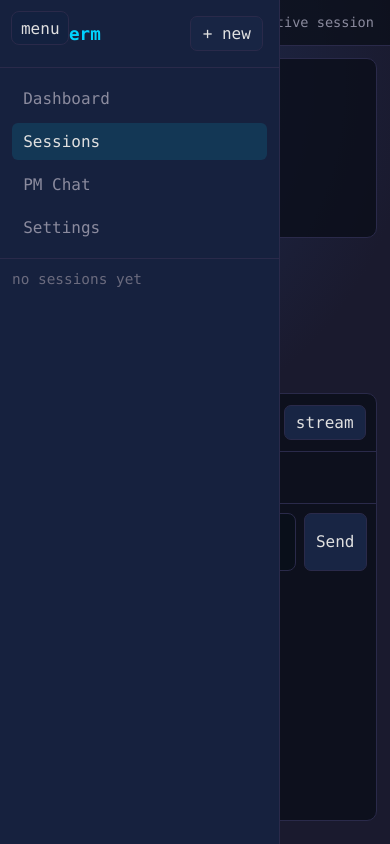
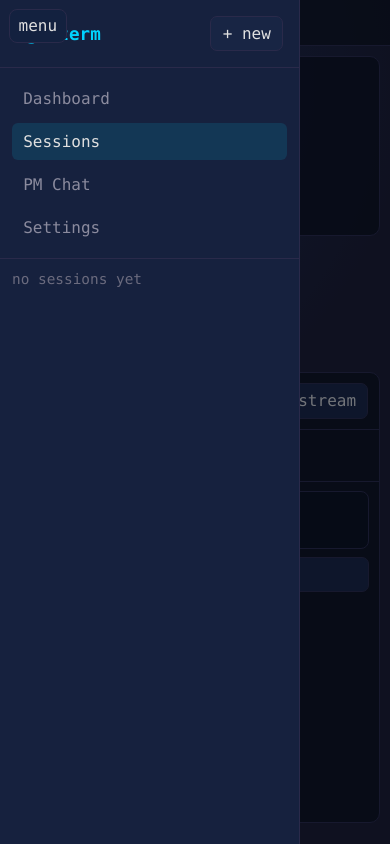
Before and after one commit to houx15/agenterm, a React (Vite) app in the folder frontend/: page /sessions in a window 390 px wide. Both pictures are taken after a click on the button "menu". Built offline with nearby package versions, Linux system fonts and the light colour scheme.

Commit message:
feat(frontend): improve mobile responsive layout support

```diff
--- a/frontend/src/components/Layout.tsx
+++ b/frontend/src/components/Layout.tsx
@@ -1,4 +1,4 @@
-import { useState } from 'react'
+import { useEffect, useState } from 'react'
 import { Outlet, useLocation } from 'react-router-dom'
 import Sidebar from './Sidebar'
 import { useAppContext } from '../App'
@@ -8,6 +8,16 @@ export default function Layout() {
   const [sidebarOpen, setSidebarOpen] = useState(window.innerWidth >= 768)
   const location = useLocation()
 
+  useEffect(() => {
+    const onResize = () => {
+      if (window.innerWidth >= 768) {
+        setSidebarOpen(true)
+      }
+    }
+    window.addEventListener('resize', onResize)
+    return () => window.removeEventListener('resize', onResize)
+  }, [])
+
   const closeOnMobile = () => {
     if (window.innerWidth < 768) {
       setSidebarOpen(false)
@@ -16,7 +26,13 @@ export default function Layout() {
 
   return (
     <div className="app-shell">
-      <button className="mobile-sidebar-toggle" onClick={() => setSidebarOpen((v) => !v)} type="button">
+      <button
+        aria-expanded={sidebarOpen}
+        aria-label="Toggle navigation"
+        className="mobile-sidebar-toggle"
+        onClick={() => setSidebarOpen((v) => !v)}
+        type="button"
+      >
         menu
       </button>
 
@@ -31,6 +47,14 @@ export default function Layout() {
           closeOnNavigate={closeOnMobile}
         />
       </div>
+      <button
+        aria-hidden={!sidebarOpen}
+        aria-label="Close navigation"
+        className={`mobile-sidebar-backdrop ${sidebarOpen ? 'open' : ''}`.trim()}
+        onClick={closeOnMobile}
+        tabIndex={sidebarOpen ? 0 : -1}
+        type="button"
+      />
 
       <main className="content-shell" onClick={closeOnMobile}>
         <header className="topbar">
--- a/frontend/src/styles/globals.css
+++ b/frontend/src/styles/globals.css
@@ -33,6 +33,7 @@ body {
   font-family: 'JetBrains Mono', 'Fira Code', 'Consolas', monospace;
   background: radial-gradient(circle at 10% 10%, #1f2f58, #1a1a2e 45%);
   color: var(--text-primary);
+  overflow-x: hidden;
 }
 
 button,
@@ -164,6 +165,7 @@ textarea {
   display: flex;
   flex-direction: column;
   min-width: 0;
+  overflow-x: hidden;
 }
 
 .topbar {
@@ -175,10 +177,21 @@ textarea {
   background: rgba(10, 14, 24, 0.72);
 }
 
+.topbar strong {
+  min-width: 0;
+  overflow: hidden;
+  text-overflow: ellipsis;
+  white-space: nowrap;
+}
+
 .topbar-subtitle {
   margin-left: auto;
   color: var(--text-secondary);
   font-size: 0.85rem;
+  min-width: 0;
+  overflow: hidden;
+  text-overflow: ellipsis;
+  white-space: nowrap;
 }
 
 .connection-indicator {
@@ -990,6 +1003,10 @@ textarea {
   display: none;
 }
 
+.mobile-sidebar-backdrop {
+  display: none;
+}
+
 .settings-page {
   display: grid;
   gap: 0.8rem;
@@ -1039,6 +1056,10 @@ textarea {
 }
 
 @media (max-width: 900px) {
+  .stats-grid {
+    grid-template-columns: 1fr;
+  }
+
   .sessions-grid {
     grid-template-columns: 1fr;
   }
@@ -1063,11 +1084,21 @@ textarea {
   .pm-dag-panel {
     max-height: 260px;
   }
+
+  .settings-tabs {
+    flex-wrap: wrap;
+  }
 }
 
 @media (max-width: 768px) {
   .app-shell {
     grid-template-columns: 1fr;
+  }
+
+  .page-block,
+  .sessions-grid,
+  .pm-chat-page {
+    padding: 0.65rem;
   }
 
   .mobile-sidebar-toggle {
@@ -1088,7 +1119,8 @@ textarea {
     left: 0;
     top: 0;
     bottom: 0;
-    width: 280px;
+    width: min(82vw, 300px);
+    max-width: 300px;
     transform: translateX(-100%);
     transition: transform 0.2s ease;
     z-index: 10;
@@ -1101,4 +1133,68 @@ textarea {
   .topbar {
     padding-left: 3.8rem;
   }
+
+  .topbar-subtitle {
+    display: none;
+  }
+
+  .input-row {
+    grid-template-columns: 1fr;
+  }
+
+  .pm-chat-header {
+    align-items: flex-start;
+    flex-direction: column;
+  }
+
+  .settings-phase-editor-head {
+    align-items: flex-start;
+    flex-direction: column;
+  }
+
+  .settings-phase-editor-modes {
+    flex-wrap: wrap;
+  }
+
+  .settings-phase-table {
+    display: block;
+    overflow-x: auto;
+    white-space: nowrap;
+  }
+
+  .mobile-sidebar-backdrop.open {
+    display: block;
+    position: fixed;
+    inset: 0;
+    border: 0;
+    background: rgba(4, 8, 18, 0.5);
+    z-index: 9;
+  }
 }
+
+@media (max-width: 480px) {
+  .mobile-sidebar-toggle {
+    left: 0.55rem;
+    top: 0.55rem;
+  }
+
+  .topbar {
+    gap: 0.5rem;
+    padding-left: 3.35rem;
+    padding-right: 0.65rem;
+  }
+
+  .dashboard-section,
+  .settings-editor,
+  .settings-list,
+  .pm-dag-panel,
+  .pm-chat-panel {
+    border-radius: 8px;
+  }
+
+  .action-btn,
+  .primary-btn,
+  .secondary-btn {
+    min-height: 2.2rem;
+  }
+}
```
Also changed, not shown: 3 other files (tests, documents, lock files or other folders).
